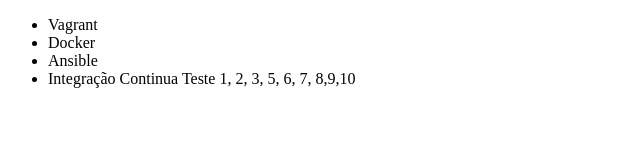
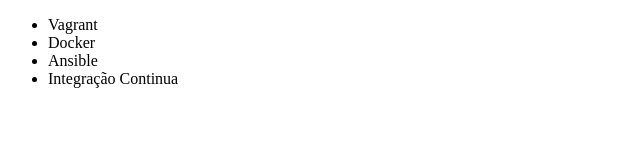
Before and after one commit to sergiofgoo/BB, a plain HTML site: page index.html in a window 1280 px wide. Shown: the whole page, without its empty margins (0-640 px from the left). Drawn offline with Linux system fonts and the light colour scheme.

Commit message:
correcao itens

```diff
--- a/index.html
+++ b/index.html
@@ -9,7 +9,7 @@
         <li>Vagrant</li>
         <li>Docker</li>
         <li>Ansible</li>
-        <li>Integração Continua Teste 1, 2, 3, 5, 6, 7, 8,9,10</li>
+        <li>Integração Continua</li>
     </ul>
 </body>
 </html>
```
